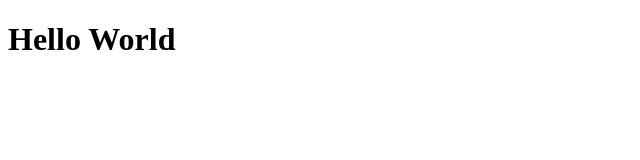
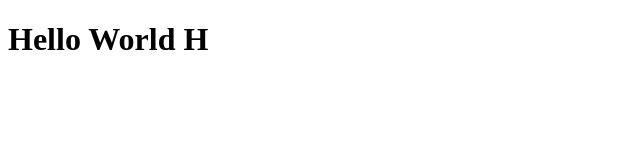
Before and after one commit to indrajitz/mod1_solution, a plain HTML site: page index.html in a window 1280 px wide. Shown: the full height of the page, 0-640 px from the left. Drawn offline with Linux system fonts and the light colour scheme.

Commit message:
Update index.html

```diff
--- a/index.html
+++ b/index.html
@@ -5,7 +5,7 @@
 </head>
 <body>
 
-<h1>Hello World</h1>
+<h1>Hello World H</h1>
 
 
 </body>
```
